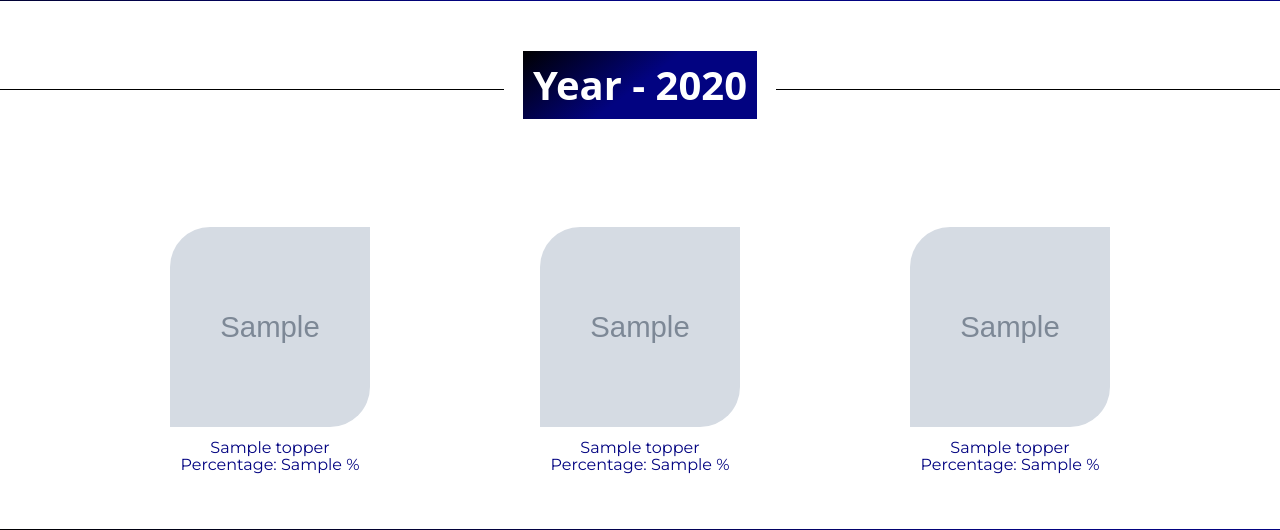
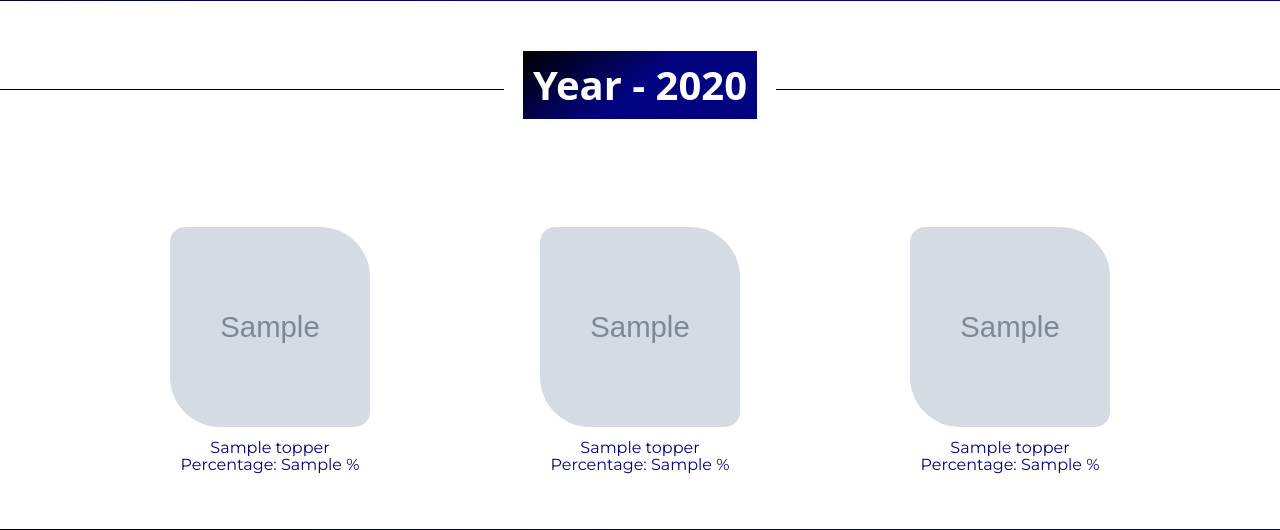
Before and after one commit to fullstack200/WisdomSchool, a Django app: template templates/toppers.html in a window 1280 px wide. Shown: the part 356-886 px from the top of the page. Run offline with Django 4.2, Linux system fonts and the light colour scheme; the template is opened without the code that fills it: most values are stand-ins (such as "Sample title", 1, 10 or a date in 2020); grey boxes marked "Sample" are stand-in pictures; some libraries are stand-ins or nearby versions.

Commit message:
Project update completed.
Project update completed.

```diff
--- a/static/CSS/toppers.css
+++ b/static/CSS/toppers.css
@@ -31,7 +31,7 @@ body {
 }
 
 .img-name img {
-    border-radius: 40px 0px;
+    border-radius: 15px 50px;
 }
 
 @media screen and (min-width: 1024px) {
```
